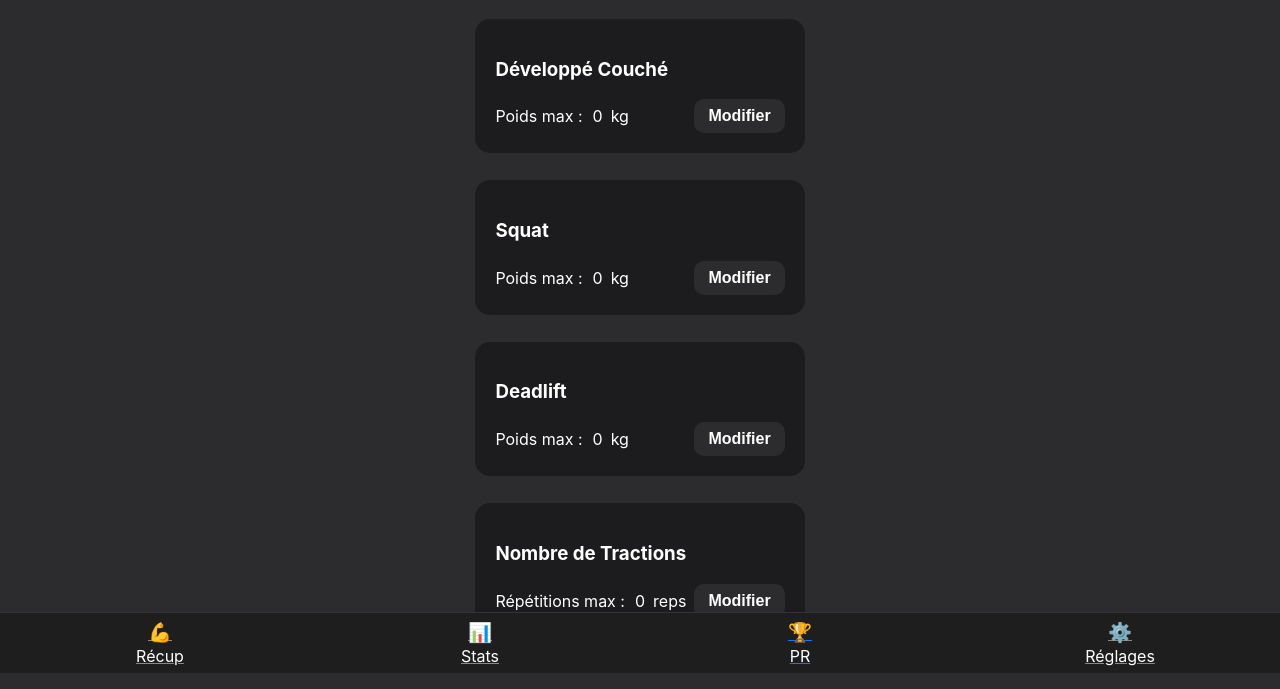
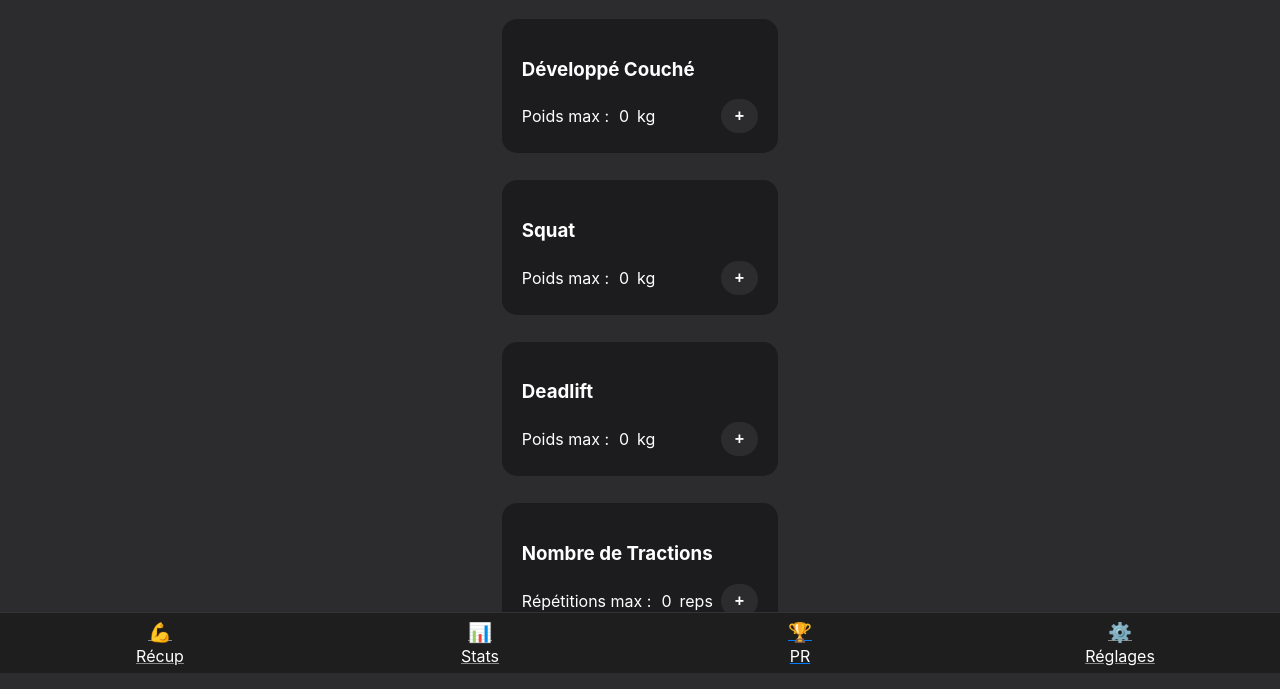
Before and after one commit to roucoulman/pillars_x_gym, a plain HTML site: page html/pr.html in a window 1280 px wide. Shown: the part 127-816 px from the top of the page. Drawn offline with Linux system fonts and the light colour scheme; some packages are replaced by stand-ins of ours; a script that the page names is missing.

Commit message:
pirate ou quoi

```diff
--- a/css/pr.css
+++ b/css/pr.css
@@ -58,8 +58,9 @@ header h1 {
     font-weight: 600;
     padding: 8px 14px;
     cursor: pointer;
-    border: 1px;
-    border-radius: 10px;
+    border: 50px;
+    width: 32x;
+    border-radius: 40px;
     background-color: #2c2c2e;
     color: #ffffff;
 }
@@ -102,3 +103,7 @@ header h1 {
 .nav-item.active {
   color: #007bff;
 }
+
+.swal2-popup {
+  background-color: #212121 !important;
+}
--- a/html/pr.html
+++ b/html/pr.html
@@ -19,7 +19,7 @@
                     <span class="label">Poids max :</span>
                     <span class="valeur" id="poidMaxCoucher">0</span>
                     <span class="label">kg</span>
-                    <button class="bouton-modif" id="boutonModifCoucher" title="modifier">Modifier</button>
+                    <button class="bouton-modif" id="boutonModifCoucher" title="modifier">+</button>
                 </div>
             </div>
 
@@ -29,7 +29,7 @@
                     <span class="label">Poids max :</span>
                     <span class="valeur" id="poidMaxSquat">0</span>
                     <span class="label">kg</span>
-                    <button class="bouton-modif" id="boutonModifSquat" title="modifier">Modifier</button>
+                    <button class="bouton-modif" id="boutonModifSquat" title="modifier">+</button>
                 </div>
             </div>
 
@@ -39,7 +39,7 @@
                     <span class="label">Poids max :</span>
                     <span class="valeur" id="poidMaxDeadlift">0</span>
                     <span class="label">kg</span>
-                    <button class="bouton-modif" id="boutonModifDeadlift" title="modifier">Modifier</button>
+                    <button class="bouton-modif" id="boutonModifDeadlift" title="modifier">+</button>
                 </div>
             </div>
 
@@ -49,7 +49,7 @@
                     <span class="label">Répétitions max :</span>
                     <span class="valeur" id="nbMaxTractions">0</span>
                     <span class="label">reps</span>
-                    <button class="bouton-modif" id="boutonModifTractions" title="Modifier les tractions">Modifier</button>
+                    <button class="bouton-modif" id="boutonModifTractions" title="Modifier les tractions">+</button>
                 </div>
             </div>
         </main>
--- a/js/pr.js
+++ b/js/pr.js
@@ -19,8 +19,9 @@ document.addEventListener('DOMContentLoaded', () => {
                 showCancelButton: true,
                 confirmButtonText: 'Valider',
                 cancelButtonText: 'Annuler',
-                confirmButtonColor: '#22DB18',
-                cancelButtonColor: '#E00F09',
+                confirmButtonColor: '#1D420B',
+                cancelButtonColor: '#420B0B',
+                color: '#fff'
             });
             if (valeurEntree === null) return;
             const nouvelleValeur = parseInt(valeurEntree, 10);
```
